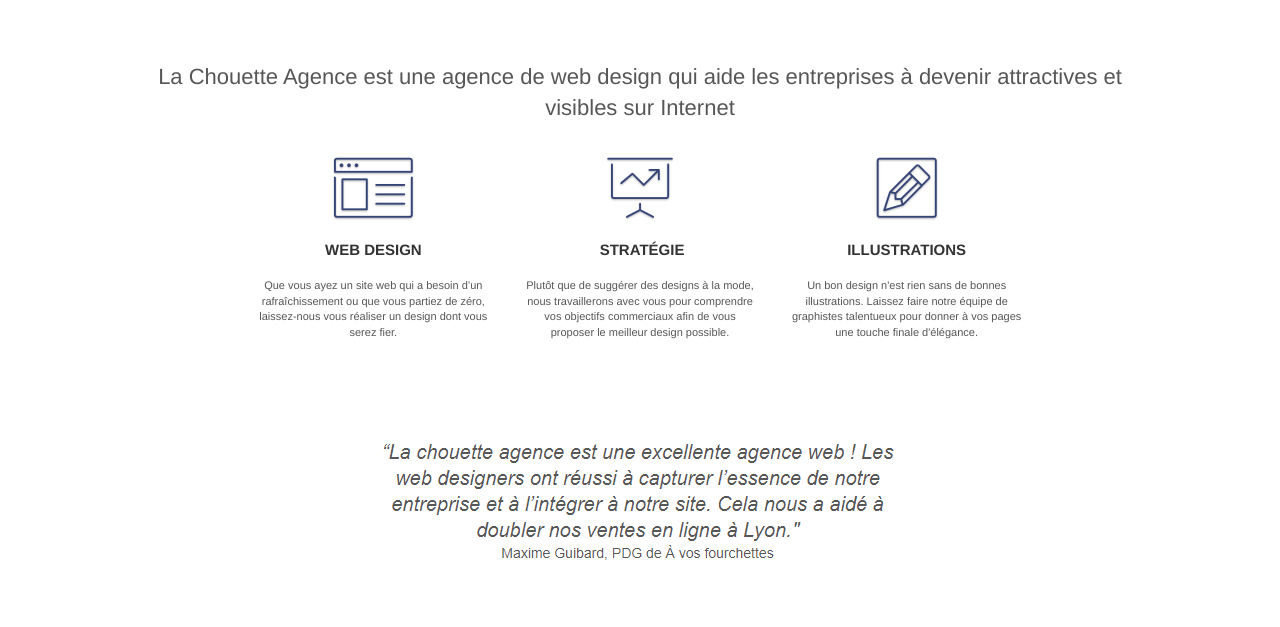
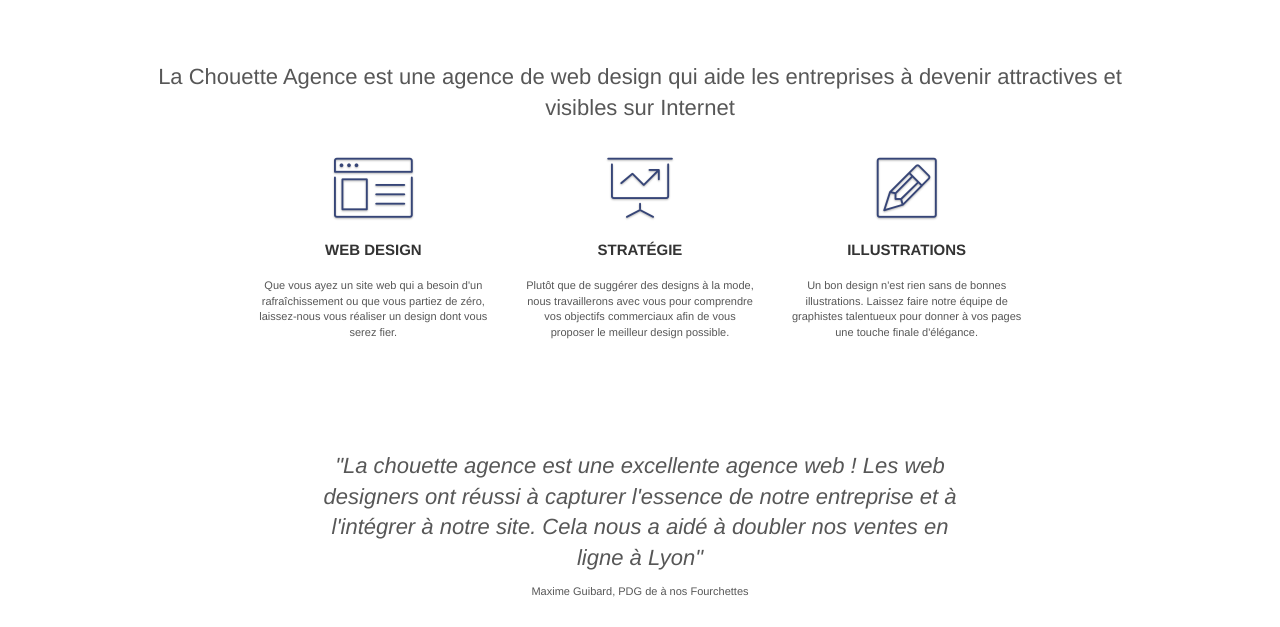
Before and after one commit to NicolasTouboul/NicolasTouboul_4_17052021, a plain HTML site: page index.html in a window 1280 px wide. Shown: the part 594-1221 px from the top of the page. Drawn offline with Linux system fonts and the light colour scheme; grey boxes are pictures that could not be loaded.

Commit message:
Section metier

```diff
--- a/index.html
+++ b/index.html
@@ -144,7 +144,7 @@
               </div>
               <h3 class="mg-md text-center">Web design</h3>
               <p class="text-center">
-                Que vous ayez un site web qui a besoin d&rsquo;un
+                Que vous ayez un site web qui a besoin d'un
                 rafraîchissement ou que vous partiez de zéro, laissez-nous vous
                 réaliser un design dont vous serez fier.
               </p>
@@ -161,7 +161,7 @@
                   "
                 ></span>
               </div>
-              <h3 class="mg-md text-center">&nbsp;Stratégie</h3>
+              <h3 class="mg-md text-center">Stratégie</h3>
               <p class="text-center">
                 Plutôt que de suggérer des designs à la mode, nous travaillerons
                 avec vous pour comprendre vos objectifs commerciaux afin de vous
@@ -190,10 +190,18 @@
           </div>
           <div class="row voffset-lg voffset">
             <div class="col-xs-12 col-md-8 col-md-offset-2 text-center">
-              <img
-                alt="agence web, agence web paris, web design paris, stratégie web"
-                src="img/citation.png"
-              />
+              <h2>
+				  <em>
+					  "La chouette agence est une excellente agence web !
+					  Les web designers ont réussi à capturer l'essence de notre entreprise
+					  et à l'intégrer à notre site.
+					  Cela nous a aidé à doubler nos ventes en ligne à Lyon"
+					</em>
+			  </h2>
+			  <p>
+				  Maxime Guibard, PDG de à nos Fourchettes
+			  </p>
+
             </div>
           </div>
         </div>
```
